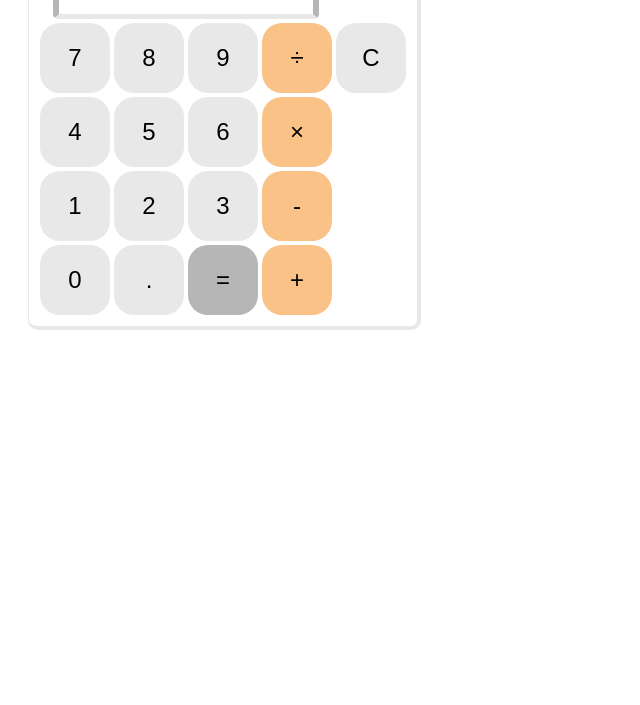
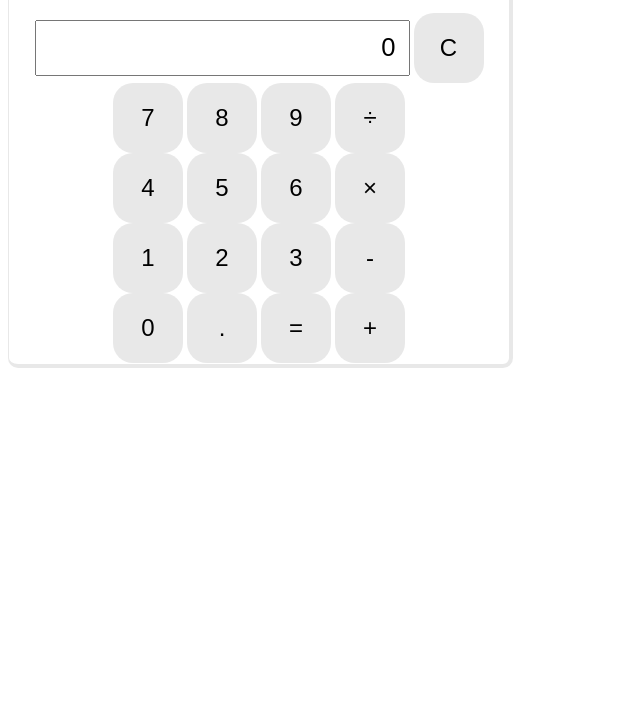
Before and after one commit to suzukisyunta/potepan2, a plain HTML site: page index.html in a window 1280 px wide. Shown: the part 95-800 px from the top of the page, without its empty margins (0-640 px from the left). Drawn offline with Linux system fonts and the light colour scheme.

Commit message:
課題2 修正

```diff
--- a/index.html
+++ b/index.html
@@ -6,42 +6,40 @@
     <title>電卓</title>
 </head>
 <body>
-    <form name="dentaku">
-      <table>
-        <tr>
-          <td colspan="4">
-            <input type="text" class="display" name="display" value="" disabled>
-          </td>
-        </tr>
+    <div class="wrapper">
+        <h1 id="header">電卓</h1>
+        <div id="calc">
+          <div>
+            <input readonly id="result" type="text" value="0">
+            <button onclick="c_click(this.innerHTML)">C</button>
+          </div>
+          <div>
+            <button onclick="num_click(this.innerHTML)">7</button>
+            <button onclick="num_click(this.innerHTML)">8</button>
+            <button onclick="num_click(this.innerHTML)">9</button>
+            <button onclick="ope_click(this.innerHTML)">÷</button>
 
-        <tr>
-          <td><input type="button" value="7" onclick="get_calc(this)"></td>
-          <td><input type="button" value="8" onclick="get_calc(this)"></td>
-          <td><input type="button" value="9" onclick="get_calc(this)"></td>
-          <td><input type="button" value="÷" class="operator" name="div_btn" onclick="get_calc(this)"></td>
-          <td><input type="button" value="C" onclick="get_calc(this)"></td>
-        </tr>
-
-        <tr>
-          <td><input type="button" value="4" onclick="get_calc(this)"></td>
-          <td><input type="button" value="5" onclick="get_calc(this)"></td>
-          <td><input type="button" value="6" onclick="get_calc(this)"></td>
-          <td><input type="button" value="×" class="operator" name="multi_btn" onclick="get_calc(this)"></td>
-        </tr>
-
-        <tr>
-          <td><input type="button" value="1" onclick="get_calc(this)"></td>
-          <td><input type="button" value="2" onclick="get_calc(this)"></td>
-          <td><input type="button" value="3" onclick="get_calc(this)"></td>
-          <td><input type="button" value="-" class="operator" onclick="get_calc(this)"></td>
-        </tr>
-
-        <tr>
-          <td><input type="button" value="0" onclick="get_calc(this)"></td>
-          <td><input type="button" value="." onclick="get_calc(this)"></td>
-          <td><input type="button" value="=" class="equal" onclick="get_calc(this)"></td>
-          <td><input type="button" value="+" class="operator" onclick="get_calc(this)"></td>
-        </tr>
+          </div>
+          <div>
+            <button onclick="num_click(this.innerHTML)">4</button>
+            <button onclick="num_click(this.innerHTML)">5</button>
+            <button onclick="num_click(this.innerHTML)">6</button>
+            <button onclick="ope_click(this.innerHTML)">×</button>
+          </div>
+          <div>
+            <button onclick="num_click(this.innerHTML)">1</button>
+            <button onclick="num_click(this.innerHTML)">2</button>
+            <button onclick="num_click(this.innerHTML)">3</button>
+            <button onclick="ope_click(this.innerHTML)">-</button>
+          </div>
+          <div>
+            <button onclick="num_click(this.innerHTML)">0</button>
+            <button onclick="num_click(this.innerHTML)">.</button>
+            <button onclick="equal_click()">=</button>
+            <button onclick="ope_click(this.innerHTML)">+</button>
+          </div>
+        </div>
+      </div>
         <script src="main.js"></script>
       </table>
     </form>
--- a/main.css
+++ b/main.css
@@ -1,17 +1,29 @@
-
-table {
-    width: 300px;
-    height: 400px;
+@charset "utf-8";
+.wrapper{
+    width: 500px;
+    height: 450px;
     border: solid 1px #dcdcdca4;
       border-right: solid 4px #dcdcdca4;
       border-bottom: solid 4px #dcdcdca4;
       border-radius: 10px;
+}
+#header,#calc{
+  box-sizing: border-box;
   text-align: center;
-    padding: 8px;
-    margin: 20px;
 }
-
-  input {
+#header {
+  font-size: 24px;
+  padding: 1rem;
+}
+input{
+  box-sizing: border-box;
+  width: 75%;
+  height: 3.5rem;
+  font-size: 1.6rem;
+  text-align: right;
+  padding: 0 0.75rem;
+}
+button{
         width: 70px;
         height: 70px;
         font-size: x-large;
@@ -20,37 +32,9 @@ table {
         border-radius: 20px;
         outline: none;
 }
-
-  .display {
-    width: 250px;
-    text-align: right;
-    background: #ffffff;
-    border-top: solid #dcdcdca4 5px;
-    border-bottom: solid #dcdcdca4 5px;
-    border-right: solid #b6b6b6 6px;
-    border-left: solid #b6b6b6 6px;
-    border-radius: 5px;
+button:hover{
+  background-color: #ddd;
 }
-  .operator {
-    background-color: #fac287;
+.ope{
+    background-color: darkorange;
 }
-  .equal {
-    background-color: #b6b6b6;
-  }
-
-  input:hover {
-    background: #747373b9;
-  }
-  .display:hover {
-    background: #ffffff;
-  }
-  .operator:hover {
-    background: #339cdd;
-  }
-
-  input:active {
-    background:  #5a5a5a;
-  }
-  .operator:active {
-    background: #2c80b4;
-  }
--- a/main.js
+++ b/main.js
@@ -1,17 +1,53 @@
+var result = "";
 
-function get_calc(btn) {
-    if(btn.value == "=") {
-      document.dentaku.display.value = eval(document.dentaku.display.value);
-    } else if (btn.value == "C") {
-      document.dentaku.display.value = "";
-    } else {
-      if (btn.value == "×") {
-        btn.value = "*";
-      } else if (btn.value == "÷") {
-        btn.value = "/";
-      }
-      document.dentaku.display.value += btn.value;
-      document.dentaku.multi_btn.value = "×";
-      document.dentaku.div_btn.value = "÷";
-    }
+var is_calc = false;
+
+window.onload = function () {
+  result = document.getElementById('result');
+};
+
+function c_click(){
+  result.value = "0";
+  is_calc = false;
+}
+
+function num_click(val){
+  if(is_calc)  result.value = "0";
+  is_calc = false;
+
+  if(result.value =="0" && val == "0"){
+    result.value = "0";
+  }else if(result.value == "0" && val == "."){
+    result.value = "0.";
+  }else if(result.value == "0"){
+    result.value = val;
+  }else{
+    result.value += val;
   }
+}
+
+function ope_click(val){
+  if(is_calc)  is_calc = false;
+
+  if(is_ope_last()){
+    result.value = result.value.slice(0, -1) + val;
+  } else {
+    result.value += val;
+  }
+}
+
+function equal_click(){
+  if(is_ope_last())  result.value = result.value.slice(0, -1);
+
+  var temp = new Function("return " + result.value.replaceAll("×", "*").replaceAll("÷", "/"))();
+  if(temp == Infinity || Number.isNaN(temp)){
+    result.value = "Error";
+  }else{
+    result.value = temp;
+    is_calc = true;
+  }
+}
+
+function is_ope_last(){
+  return ["+","-","×","÷"].includes(result.value.toString().slice(-1));
+}
```
Lines whose indentation alone changed are shown as unchanged.
